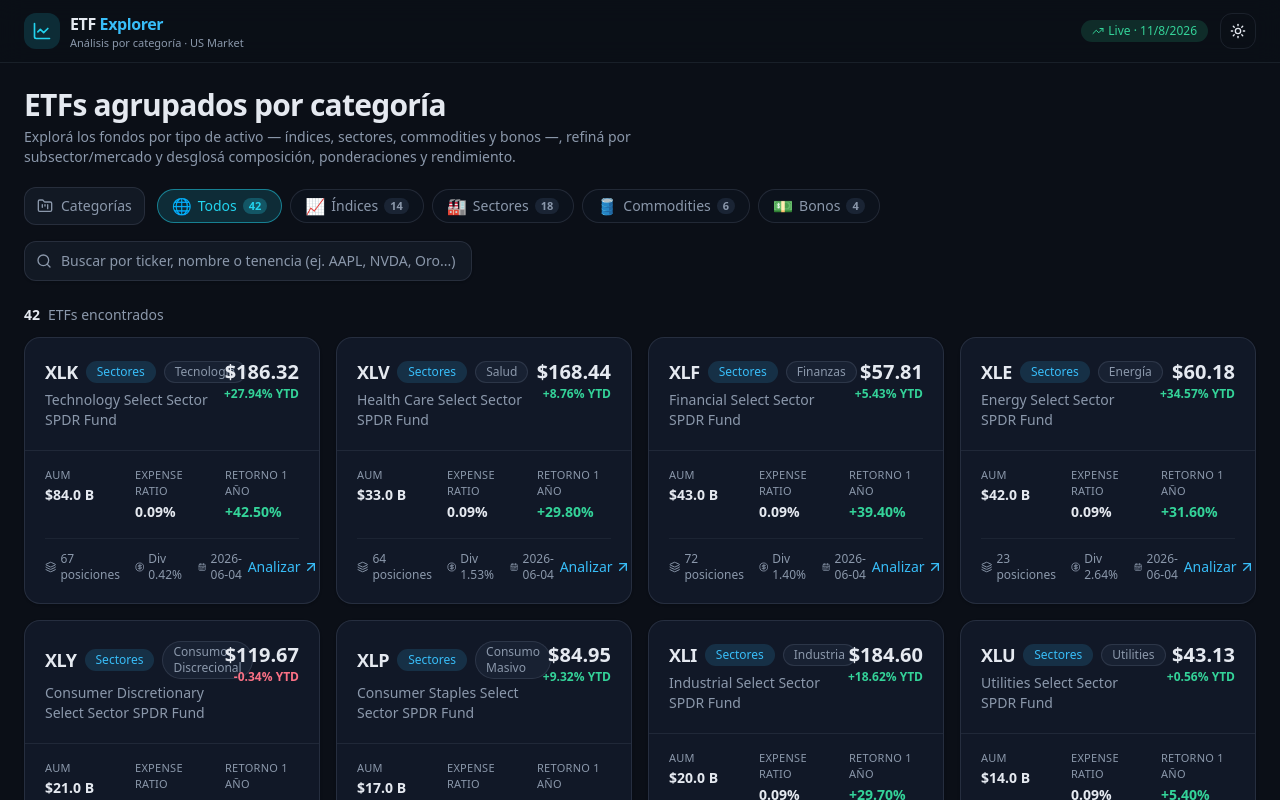
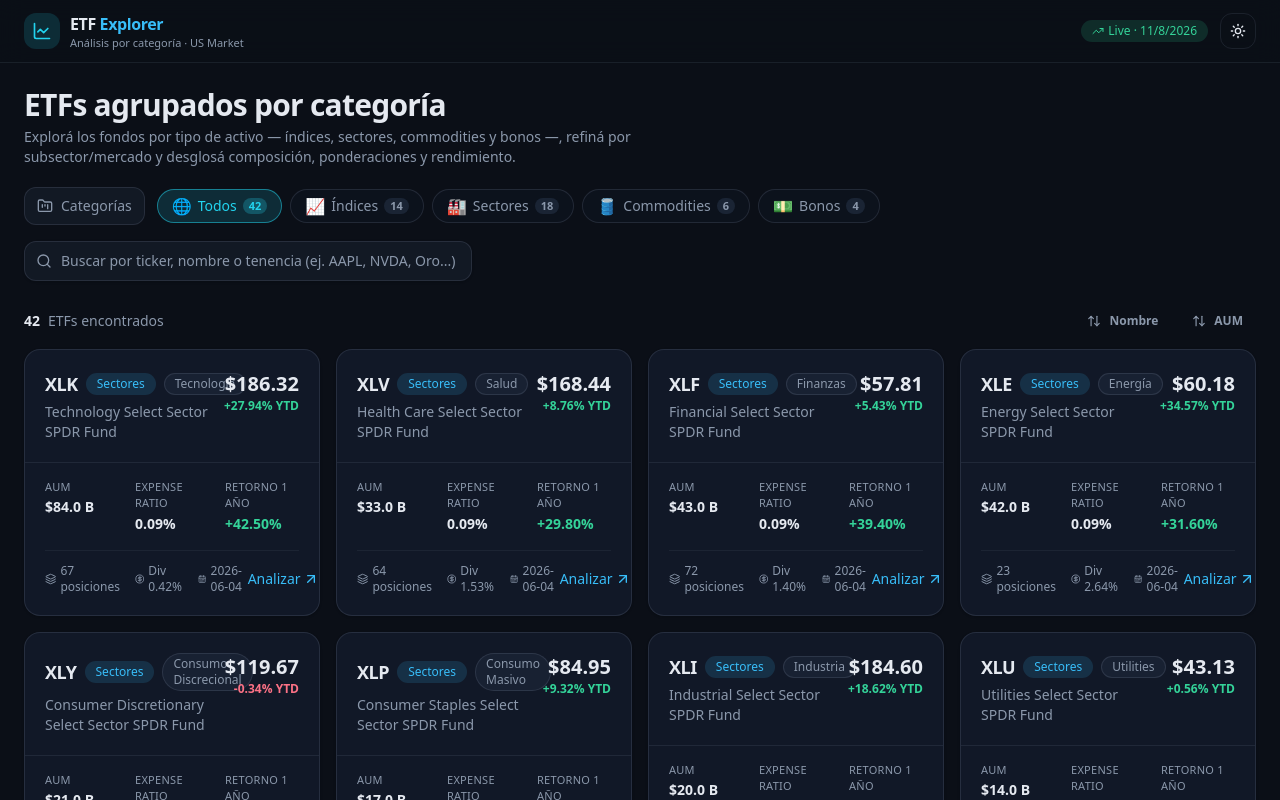
Before and after one commit to razor430/etf-viewer, a React (Vite) app: page / in a window 1280 px wide. Shown: the top 800 px of the page. Built offline with nearby package versions, Linux system fonts and the light colour scheme.

Commit message:
feat: ordenar resultados por AUM o nombre (asc/desc, toggle)

```diff
--- a/src/App.tsx
+++ b/src/App.tsx
@@ -1,5 +1,5 @@
 import { useEffect, useMemo, useState } from 'react'
-import { LineChart, Moon, Search, SearchX, Sun, TrendingUp } from 'lucide-react'
+import { ArrowDown, ArrowUp, ArrowUpDown, LineChart, Moon, Search, SearchX, Sun, TrendingUp } from 'lucide-react'
 import type { CategoryFilter, Etf, Holding } from '@/types/etf'
 import { fetchEtfs, matchingHoldings, queryEtfs } from '@/services/etfService'
 import { categoryLabel } from '@/data/categories'
@@ -20,6 +20,12 @@
   )
 }
 
+/** Campo de ordenamiento de los resultados visibles. */
+type SortKey = 'aum' | 'name'
+
+/** Dirección del ordenamiento activo. */
+type SortDir = 'asc' | 'desc'
+
 export default function App() {
   const [allEtfs, setAllEtfs] = useState<Etf[]>([])
   const [visible, setVisible] = useState<Etf[]>([])
@@ -27,6 +33,8 @@
   const [error, setError] = useState<string | null>(null)
   const [category, setCategory] = useState<CategoryFilter>('All')
   const [search, setSearch] = useState('')
+  const [sortKey, setSortKey] = useState<SortKey | null>(null)
+  const [sortDir, setSortDir] = useState<SortDir>('asc')
   const [selected, setSelected] = useState<Etf | null>(null)
   const [dark, setDark] = useState(true)
 
@@ -81,6 +89,28 @@
   }, [visible, search])
 
   const hasHoldingMatches = Object.keys(holdingMatches).length > 0
+
+  // ── Ordenamiento (toggle por AUM / nombre, asc / desc) ─────────
+  /** Alterna la dirección del campo activo, o lo activa con su orden más útil. */
+  function toggleSort(next: SortKey) {
+    if (sortKey === next) {
+      setSortDir((dir) => (dir === 'asc' ? 'desc' : 'asc'))
+      return
+    }
+    setSortKey(next)
+    setSortDir(next === 'name' ? 'asc' : 'desc')
+  }
+
+  /** Resultados visibles ordenados según `sortKey` / `sortDir`. */
+  const sortedEtfs = useMemo<Etf[]>(() => {
+    if (!sortKey) return visible
+    const dir = sortDir === 'asc' ? 1 : -1
+    return [...visible].sort((a, b) =>
+      sortKey === 'aum'
+        ? (a.aum - b.aum) * dir
+        : a.name.localeCompare(b.name, 'es', { sensitivity: 'base' }) * dir,
+    )
+  }, [visible, sortKey, sortDir])
 
   return (
     <div className="min-h-screen bg-background text-foreground">
@@ -156,7 +186,8 @@
           {error && <ErrorBanner message={error} />}
 
           {!error && (
-            <div className="mb-3 flex items-center gap-2 text-sm text-muted-foreground">
+            <div className="mb-3 flex flex-wrap items-center justify-between gap-3">
+              <div className="flex items-center gap-2 text-sm text-muted-foreground">
                 <span className="font-semibold text-foreground">{visible.length}</span>
                 {visible.length === 1 ? 'ETF encontrado' : 'ETFs encontrados'}
                 {category !== 'All' && (
@@ -170,6 +201,73 @@
                   <span className="ml-2 inline-flex items-center gap-1 rounded-full border border-accent/40 bg-accent/10 px-2 py-0.5 text-xs font-semibold text-accent">
                     {search.trim().toUpperCase()} en tenencias
                   </span>
+                )}
+              </div>
+
+              {visible.length > 1 && (
+                <div className="flex items-center gap-2" role="group" aria-label="Ordenar resultados">
+                  <Button
+                    variant="ghost"
+                    size="sm"
+                    aria-pressed={sortKey === 'name'}
+                    title={
+                      sortKey === 'name'
+                        ? sortDir === 'asc'
+                          ? 'Ordenado A → Z · click para Z → A'
+                          : 'Ordenado Z → A · click para A → Z'
+                        : 'Ordenar alfabéticamente'
+                    }
+                    onClick={() => toggleSort('name')}
+                    className={cn(
+                      'rounded-full border',
+                      sortKey === 'name'
+                        ? 'border-primary/50 bg-primary/15 text-primary hover:bg-primary/20'
+                        : 'border-transparent text-muted-foreground hover:text-foreground',
+                    )}
+                  >
+                    {sortKey === 'name' ? (
+                      sortDir === 'asc' ? (
+                        <ArrowUp className="h-3.5 w-3.5" />
+                      ) : (
+                        <ArrowDown className="h-3.5 w-3.5" />
+                      )
+                    ) : (
+                      <ArrowUpDown className="h-3.5 w-3.5" />
+                    )}
+                    Nombre
+                  </Button>
+
+                  <Button
+                    variant="ghost"
+                    size="sm"
+                    aria-pressed={sortKey === 'aum'}
+                    title={
+                      sortKey === 'aum'
+                        ? sortDir === 'desc'
+                          ? 'Mayor AUM primero · click para menor primero'
+                          : 'Menor AUM primero · click para mayor primero'
+                        : 'Ordenar por AUM'
+                    }
+                    onClick={() => toggleSort('aum')}
+                    className={cn(
+                      'rounded-full border',
+                      sortKey === 'aum'
+                        ? 'border-primary/50 bg-primary/15 text-primary hover:bg-primary/20'
+                        : 'border-transparent text-muted-foreground hover:text-foreground',
+                    )}
+                  >
+                    {sortKey === 'aum' ? (
+                      sortDir === 'desc' ? (
+                        <ArrowDown className="h-3.5 w-3.5" />
+                      ) : (
+                        <ArrowUp className="h-3.5 w-3.5" />
+                      )
+                    ) : (
+                      <ArrowUpDown className="h-3.5 w-3.5" />
+                    )}
+                    AUM
+                  </Button>
+                </div>
               )}
             </div>
           )}
@@ -192,7 +290,7 @@
               />
             ) : (
               <div className="grid grid-cols-1 gap-4 sm:grid-cols-2 lg:grid-cols-3 xl:grid-cols-4">
-                {visible.map((etf) => (
+                {sortedEtfs.map((etf) => (
                   <EtfCard
                     key={etf.id}
                     etf={etf}
```
Lines whose indentation alone changed are shown as unchanged.
